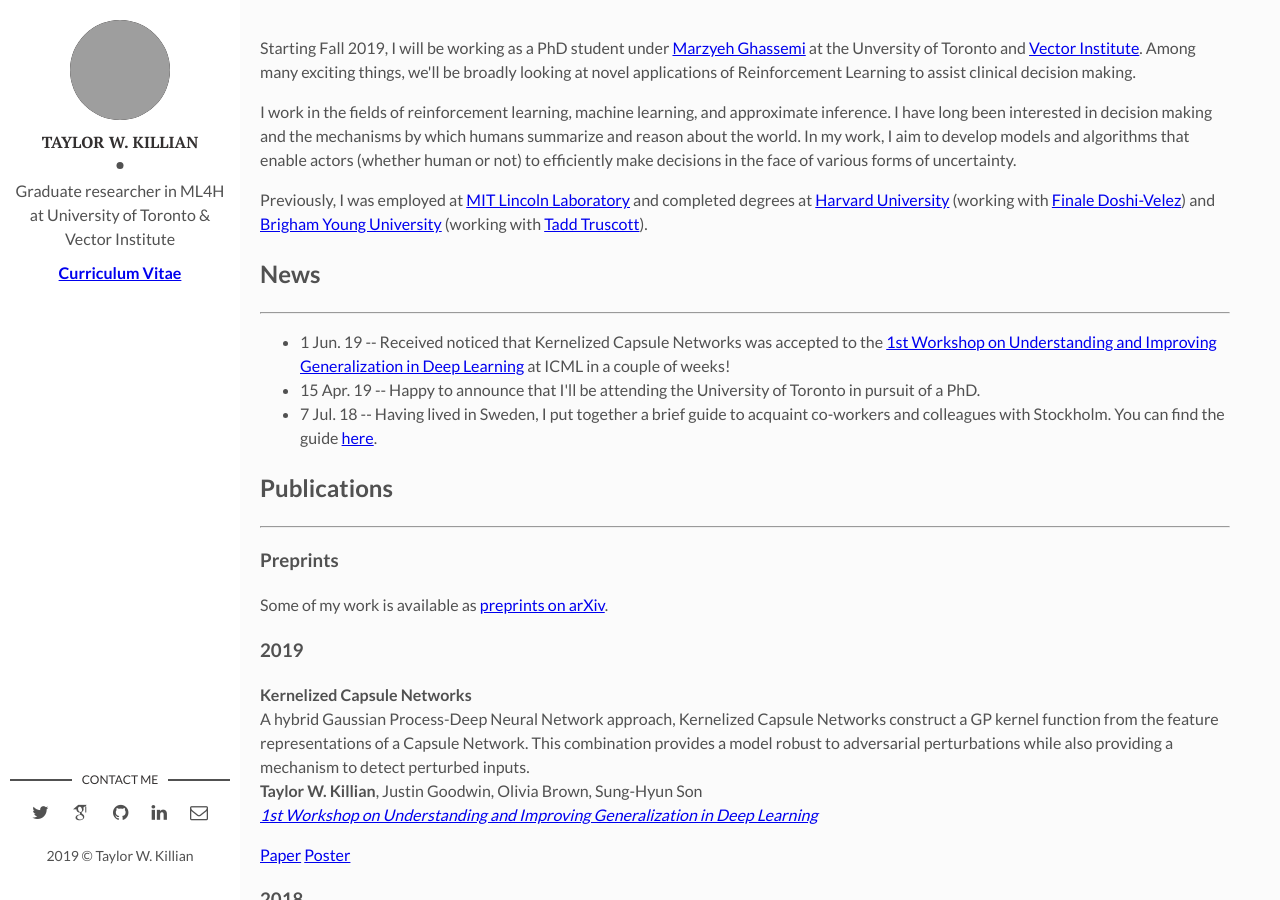
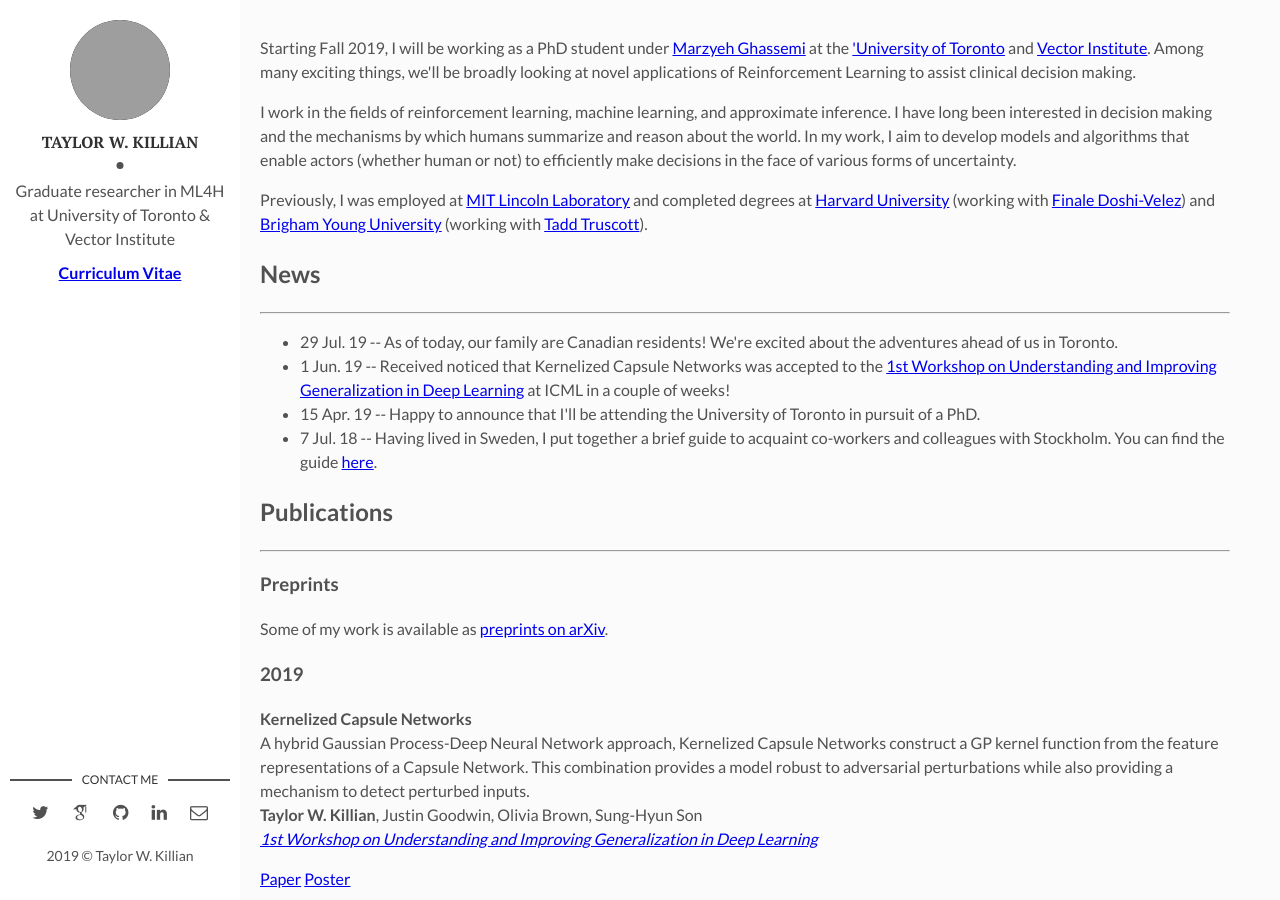
Before and after one commit to twkillian/twkillian.github.io, a Jekyll site: the page built from index.html, in a window 1280 px wide and 900 px high. Built offline with Jekyll 4.4.1, drawn with Linux system fonts in a browser that asks for light colours; nearby versions of some CDN libraries; some web fonts are replaced; the list of posts is cut into pages by our own code; grey boxes are pictures that could not be loaded.

Commit message:
Updated website

```diff
--- a/index.html
+++ b/index.html
@@ -8,7 +8,7 @@ layout: main
 
         <div class="row">
         <p>
-        	Starting Fall 2019, I will be working as a PhD student under <a href='http://www.marzyehghassemi.com/'>Marzyeh Ghassemi</a> at the Unversity of Toronto and <a href='https://vectorinstitute.ai/'> Vector Institute</a>. Among many exciting things, we'll be broadly looking at novel applications of Reinforcement Learning to assist clinical decision making.
+        	Starting Fall 2019, I will be working as a PhD student under <a href='http://www.marzyehghassemi.com/'>Marzyeh Ghassemi</a> at the <a href="https://www.utoronto.ca">'University of Toronto</a> and <a href='https://vectorinstitute.ai/'> Vector Institute</a>. Among many exciting things, we'll be broadly looking at novel applications of Reinforcement Learning to assist clinical decision making.
           </p><p>
           I work in the fields of reinforcement learning, machine
           learning, and approximate inference. I have long been interested in
@@ -32,6 +32,7 @@ layout: main
           <hr>
           <p>
             <ul class="nav nav-pills nav-stacked">
+              <li> 29 Jul. 19 -- As of today, our family are Canadian residents! We're excited about the adventures ahead of us in Toronto. </li>
               <li> 1 Jun. 19 -- Received noticed that Kernelized Capsule Networks was accepted to the <a href=https://sites.google.com/view/icml2019-generalization/home'> 1st Workshop on Understanding and Improving Generalization in Deep Learning</a> at ICML in a couple of weeks! </li>
               <li> 15 Apr. 19 -- Happy to announce that I'll be attending the University of Toronto in pursuit of a PhD. </li>
               <li> 7 Jul. 18 -- Having lived in Sweden, I put together a brief guide to acquaint co-workers and colleagues with Stockholm. You can find the guide <a href='papers/TWK_Stockholm_Guide.pdf'> here</a>.</li>
```
